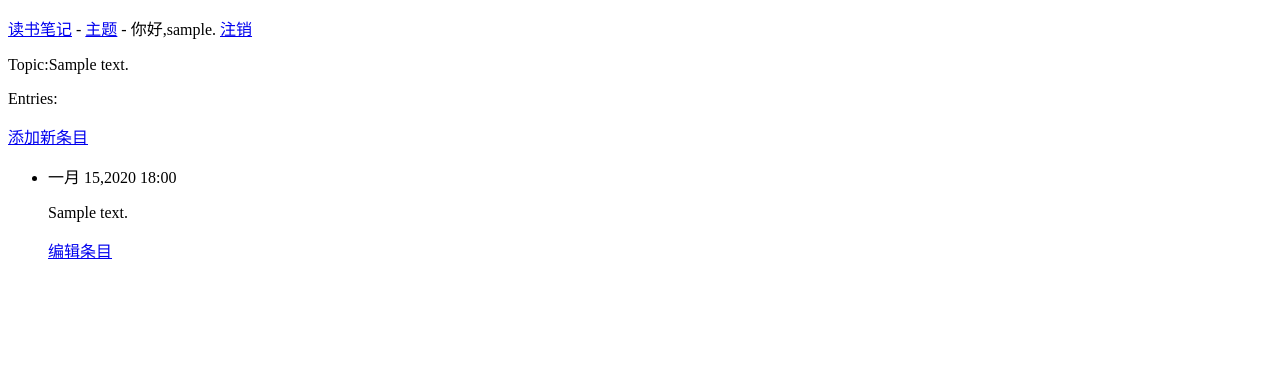
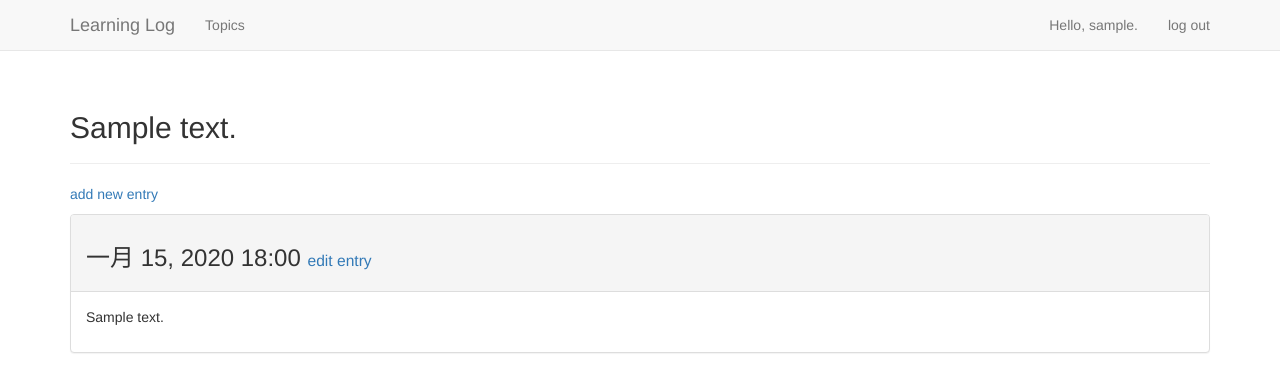
Before and after one commit to JavsShao/Learning_Log, a Django app: page /topics/1/ in a window 1280 px wide. Shown: the top 392 px of the page. Run offline with Django 3.2, Linux system fonts and the light colour scheme; a user stored in the database is signed in; tables that the repository leaves empty hold one stand-in row (values such as "Sample post"); some libraries are stand-ins or nearby versions.

Commit message:
设置学习笔记的样式(美化)

```diff
--- a/learning_log/learning_log/settings.py
+++ b/learning_log/learning_log/settings.py
@@ -127,3 +127,8 @@ STATIC_URL = '/static/'
 
 # 我的设置
 LOGIN_URL = '/users/login/'
+
+# django-bootstrap3的设置
+BOOTSTRAP3 = {
+    'include_jquary':True,      # 关于Jquery
+}
--- a/learning_log/learninglogs/templates/learninglogs/base.html
+++ b/learning_log/learninglogs/templates/learninglogs/base.html
@@ -1,24 +1,59 @@
 <!DOCTYPE html>
+
+{% load bootstrap3 %}
+
 <html lang="en">
 <head>
-    <meta charset="UTF-8">
-    <title>这是父模板</title>
+  <meta charset="UTF-8">
+  <meta http-equiv="x-ua-compatible" content="IE=edge">
+  <meta name="viewport" content="width=device-width, initial-scale=1">
+
+  <title>Learning Log</title>
+
+  {% bootstrap_css %}
+  {% bootstrap_javascript %}
 </head>
+
 <body>
-    <p>
-        <a href="{% url 'learninglogs:index' %}">读书笔记</a> -
-        <a href="{% url 'learninglogs:topics' %}">主题</a> -
+<!-- Static navbar -->
+<nav class="navbar navbar-default navbar-static-top">
+  <div class="container">
 
+    <div class="navbar-header">
+      <button type="button" class="navbar-toggle collapsed" data-toggle="collapse"
+              data-target="#navbar" aria-expanded="false" aria-controls="navbar">
+      </button>
+      <a class="navbar-brand" href="{% url 'learninglogs:index' %}">Learning Log</a>
+    </div>
+
+    <div id="navbar" class="navbar-collapse collapse">
+      <ul class="nav navbar-nav">
+        <li><a href="{% url 'learninglogs:topics' %}">Topics</a></li>
+      </ul>
+
+      <ul class="nav navbar-nav navbar-right">
         {% if user.is_authenticated %}
-            你好,{{ user.username }}.
-        <a href="{% url 'users:logout' %}">注销</a>
+          <li><a>Hello, {{ user.username }}.</a></li>
+          <li><a href="{% url 'users:logout' %}">log out</a></li>
+        {% else %}
+          <li><a href="{% url 'users:register' %}">register</a></li>
+          <li><a href="{% url 'users:login' %}">log in</a></li>
+        {% endif %}
+      </ul>
+    </div><!--/.nav-collapse -->
 
-        {% else %}
-            <a href="{% url 'users:register' %}">注册</a> -
-            <a href="{% url 'users:login' %}">登录</a>
-        {% endif %}
+  </div>
+</nav>
+<div class="container">
 
-        {% block content %}{% endblock content %}
-    </p>
+  <div class="page-header">
+    {% block header %}{% endblock %}
+  </div>
+  <div>
+    {% block content %}{% endblock %}
+  </div>
+
+</div> <!-- /container -->
+
 </body>
 </html>
--- a/learning_log/learninglogs/templates/learninglogs/topic.html
+++ b/learning_log/learninglogs/templates/learninglogs/topic.html
@@ -1,40 +1,33 @@
-<!DOCTYPE html>
-<html lang="en">
-<head>
-    <meta charset="UTF-8">
-    <title>Title</title>
-</head>
-<body>
 {% extends "learninglogs/base.html" %}
 
+{% block header %}
+  <h2>{{ topic }}</h2>
+{% endblock header %}
+
 {% block content %}
+  <p>
+    <a href="{% url 'learninglogs:new_entry' topic.id %}">add new entry</a>
+  </p>
 
-<p>
-    Topic:{{ topic }}
-</p>
-
-<p>Entries:</p>
-<p>
-    <a href="{% url 'learninglogs:new_entry' topic.id %}">添加新条目</a>
-</p>
-
-<ul>
-    {% for entry in entries %}
+  {% for entry in entries %}
+    <div class="panel panel-default">
+      <div class="panel-heading">
+        <h3>
+          {{ entry.date_added|date:"M d, Y H:i" }}
+          <small>
+            <a href="{% url 'learninglogs:edit_entry' entry.id %}">edit
+              entry</a>
+          </small>
+        </h3>
+      </div>
+      <div class="panel-body">
+        {{ entry.text|linebreaks }}
+      </div>
+    </div> <!-- panel -->
+  {% empty %}
     <li>
-        <p>{{ entry.date_added|date:'M d,Y H:i' }}</p>
-        <p>{{ entry.text|linebreaks }}</p>
-        <p>
-            <a href="{% url 'learninglogs:edit_entry' entry.id %}">编辑条目</a>
-        </p>
+      There are no entries for this topic yet.
     </li>
-    {% empty %}
-        <li>There are no entries for this topic yet. </li>
-    {% endfor %}
-</ul>
+  {% endfor %}
 
 {% endblock content %}
-
-
-
-</body>
-</html>
```
Also changed, not shown: learning_log/learninglogs/templates/learninglogs/new_topic.html (+13 -18 lines), learning_log/learninglogs/templates/learninglogs/topics.html (+16 -21 lines), learning_log/users/templates/users/login.html (+13 -21 lines).
